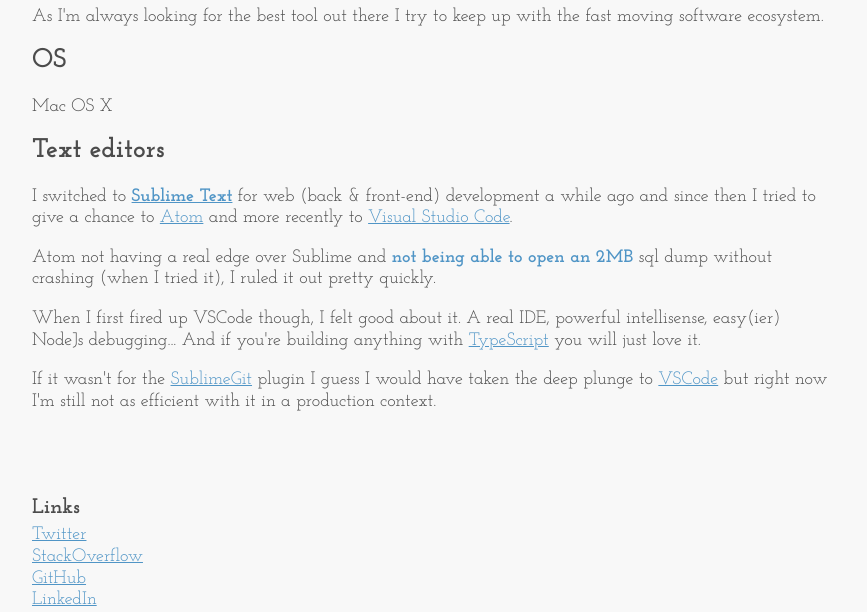
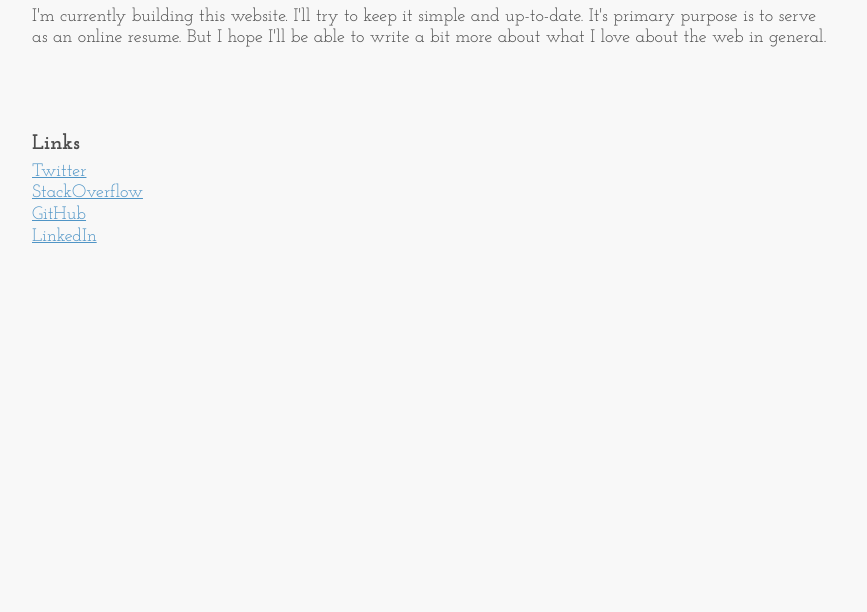
Before and after one commit to armellarcier/armellarcier.github.io.code, a website: page src/index.pug in a window 1280 px wide. Shown: the part 645-1257 px from the top of the page, without its empty margins (206-1073 px from the left). After the commit the page ends 901 px from the top, so only its background shows below. Drawn offline with nearby package versions, Linux system fonts and the light colour scheme; files that its build step writes are made by us from their sources.

Commit message:
fix(home): remove unnecessary text

```diff
--- a/src/index.pug
+++ b/src/index.pug
@@ -17,27 +17,5 @@
                     | .
 block main_content
     article
-        h1 Dev stack
-        p As I'm always looking for the best tool out there I try to keep up with the fast moving software ecosystem.
-        h2 OS
-        p Mac OS X
-        h2 Text editors
-        p I switched to
-            b
-                a(href="https://www.sublimetext.com/") Sublime Text
-            |  for web (back &amp; front-end) development a while ago and since then I tried to give a chance to
-            a(href="https://atom.io/") Atom
-            |  and more recently to
-            a(href="https://code.visualstudio.com/") Visual Studio Code
-            | .
-        p Atom not having a real edge over Sublime and
-            b not being able to open an 2MB
-            |  sql dump without crashing (when I tried it), I ruled it out pretty quickly.
-        p When I first fired up VSCode though, I felt good about it. A real IDE, powerful intellisense, easy(ier) NodeJs debugging... And if you're building anything with
-            a(href="https://www.typescriptlang.org/") TypeScript
-            |  you will just love it.
-        p If it wasn't for the
-            a(href="https://github.com/SublimeGit/SublimeGit") SublimeGit
-            |  plugin I guess I would have taken the deep plunge to
-            a(href="https://code.visualstudio.com/") VSCode
-            |  but right now I'm still not as efficient with it in a production context.
+        h1 &#9888; WIP: do not merge ;)
+        p I'm currently building this website. I'll try to keep it simple and up-to-date. It's primary purpose is to serve as an online resume. But I hope I'll be able to write a bit more about what I love about the web in general.
```
